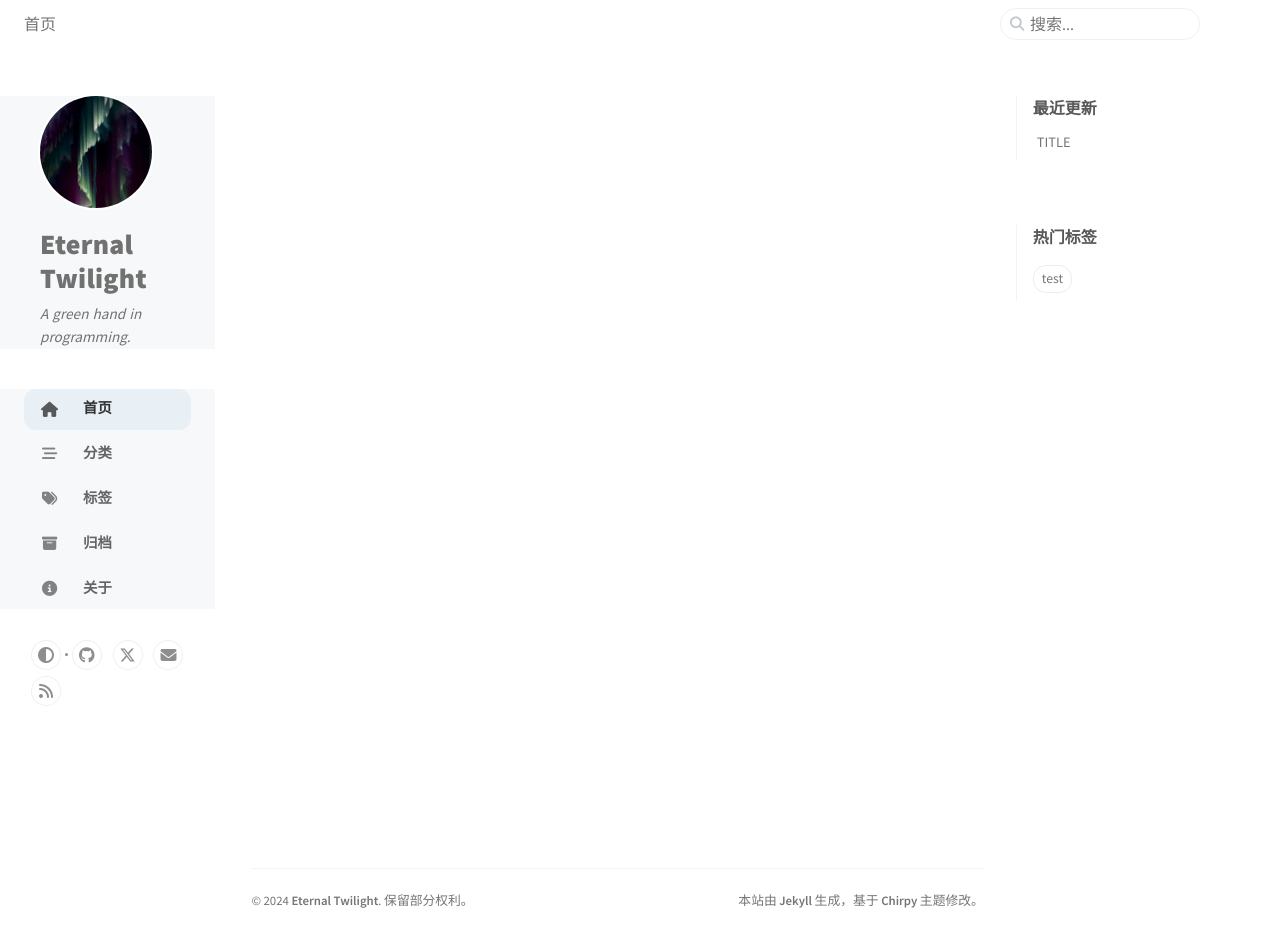
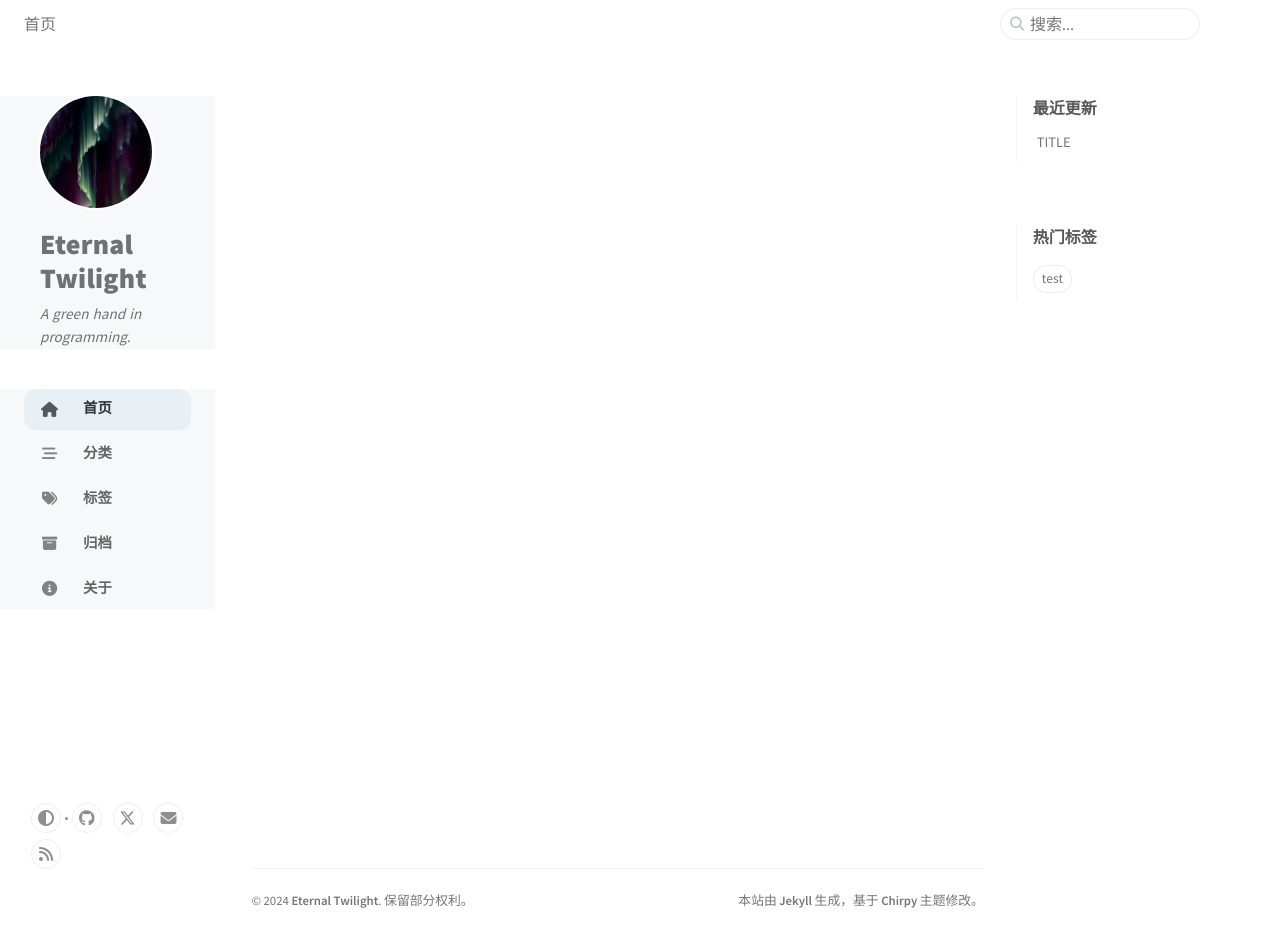
Before and after one commit to EtnlTwilight/etnltwilight.github, a Jekyll site: the page built from index.html, in a window 1280 px wide. Built offline with Jekyll 4.4.1, drawn with Linux system fonts in a browser that asks for light colours; cached includes are drawn as plain includes.

Commit message:
Update Templates.

```diff
--- a/_sass/addon/commons.scss
+++ b/_sass/addon/commons.scss
@@ -674,7 +674,7 @@ $btn-mb: 0.5rem;
 
   top: 0;
   left: 0;
-  height: 100%;
+  height: calc(100vh - $topbar-height);
   overflow-y: auto;
   width: $sidebar-width;
   z-index: 99;
@@ -1102,6 +1102,7 @@ search {
 
 #main-wrapper {
   position: relative;
+  max-height: 100%;
 
   @include pl-pr(0);
 
```
